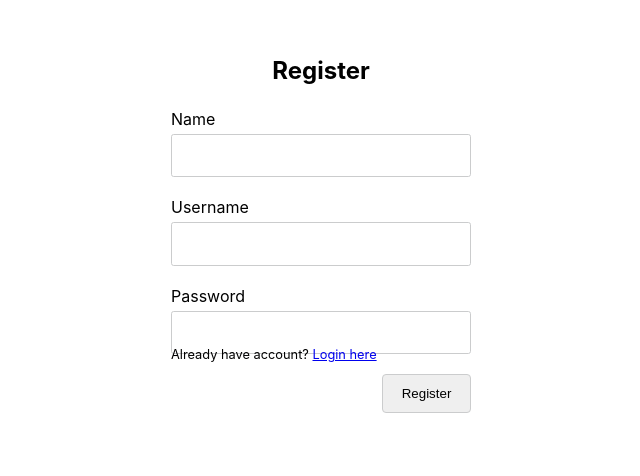
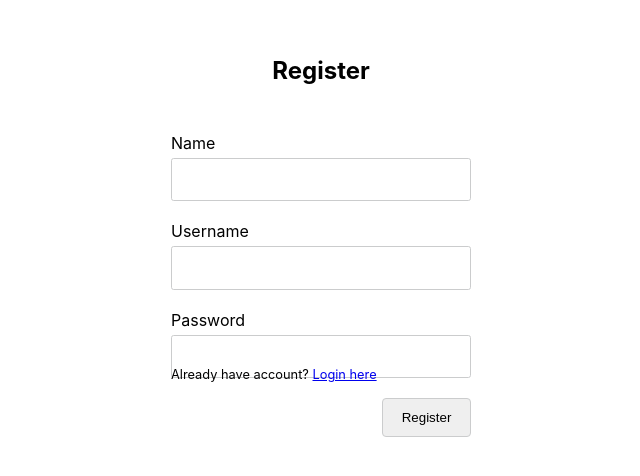
Before and after one commit to zafar-saleem/dailytime-app, a React (Create React App) app: page /register in a window 1280 px wide. Shown: the part 218-694 px from the top of the page, without its empty margins (319-959 px from the left). Built offline with nearby package versions, Linux system fonts and the light colour scheme.

Commit message:
Changed color of errors upomn failed login and register

```diff
--- a/src/components/authentication.css
+++ b/src/components/authentication.css
@@ -57,5 +57,11 @@ form {
 }
 
 .login {
-  bottom: -30px;
+  bottom: -50px;
 }
+
+.error {
+  padding: 0 0 1.5em 0;
+  color: red;
+  text-align: center;
+}
--- a/src/components/loginPage.js
+++ b/src/components/loginPage.js
@@ -50,7 +50,7 @@ class LoginPage extends Component {
             ?
             <Redirect to='/manager' />
             :
-            <div>{message}</div>
+            <div className="error">{message}</div>
             ))
         }
         <form onSubmit={this.onHandleLogin}>
--- a/src/components/registerPage.js
+++ b/src/components/registerPage.js
@@ -30,7 +30,7 @@ class RegisterPage extends Component {
     return (
       <div className="auth-container">
         <h3 className="page-title">Register</h3>
-        {!isSuccess ? <div>{message}</div> : <Redirect to='login' />}
+        {!isSuccess ? <div className="error">{message}</div> : <Redirect to='login' />}
         <form onSubmit={this.onHandleRegistration}>
           <div>
             <label className="labels" for="name">Name</label>
```
